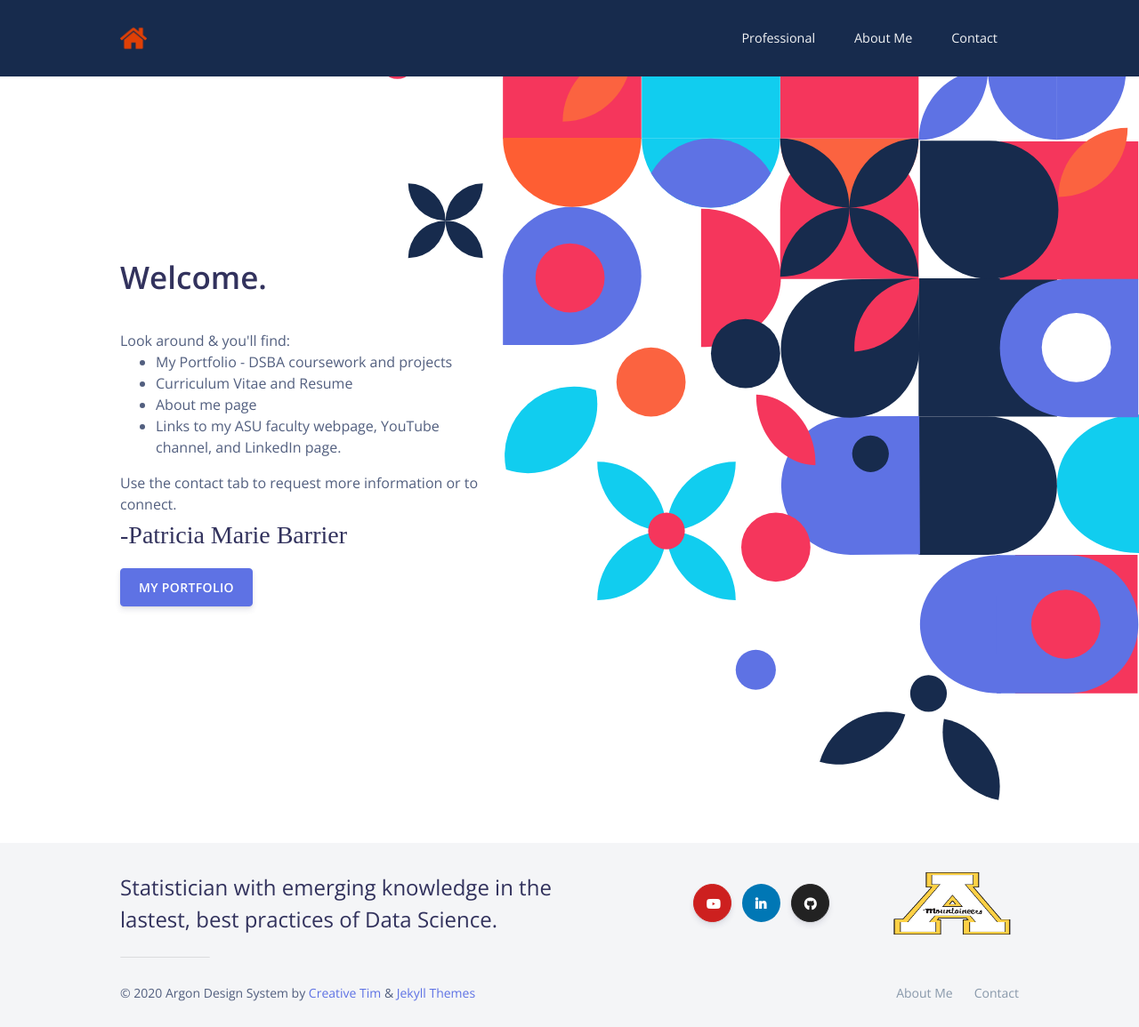
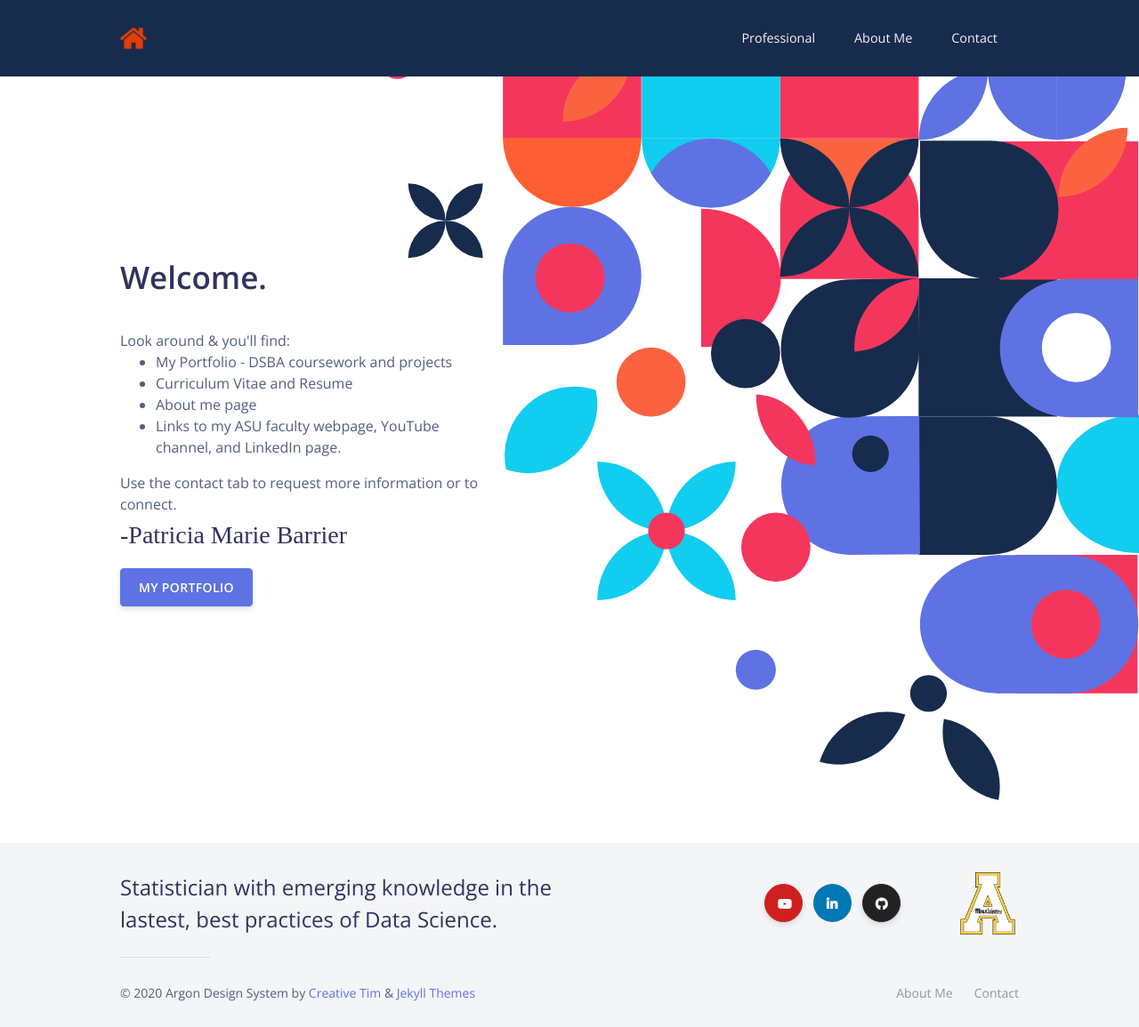
Before and after one commit to patriciamariebarrier/patriciamariebarrier.github.io, a Jekyll site: the page built from index.html, in a window 1280 px wide. Shown: the whole page at 89% size. Built offline with Jekyll 4.4.1, drawn with Linux system fonts in a browser that asks for light colours; nearby versions of some CDN libraries.

Commit message:
Update footer.html

```diff
--- a/_includes/footer.html
+++ b/_includes/footer.html
@@ -8,7 +8,7 @@
         {% include socials.html %}
         <a href="https://mathsci.appstate.edu/people/patricia-marie-barrier">
          <img src="../assets/img/appalachian-state-mountaineers.png"
-         width=150" height="70">
+         width="70" height="70">
       </a>
      </div>
     </div>
```
